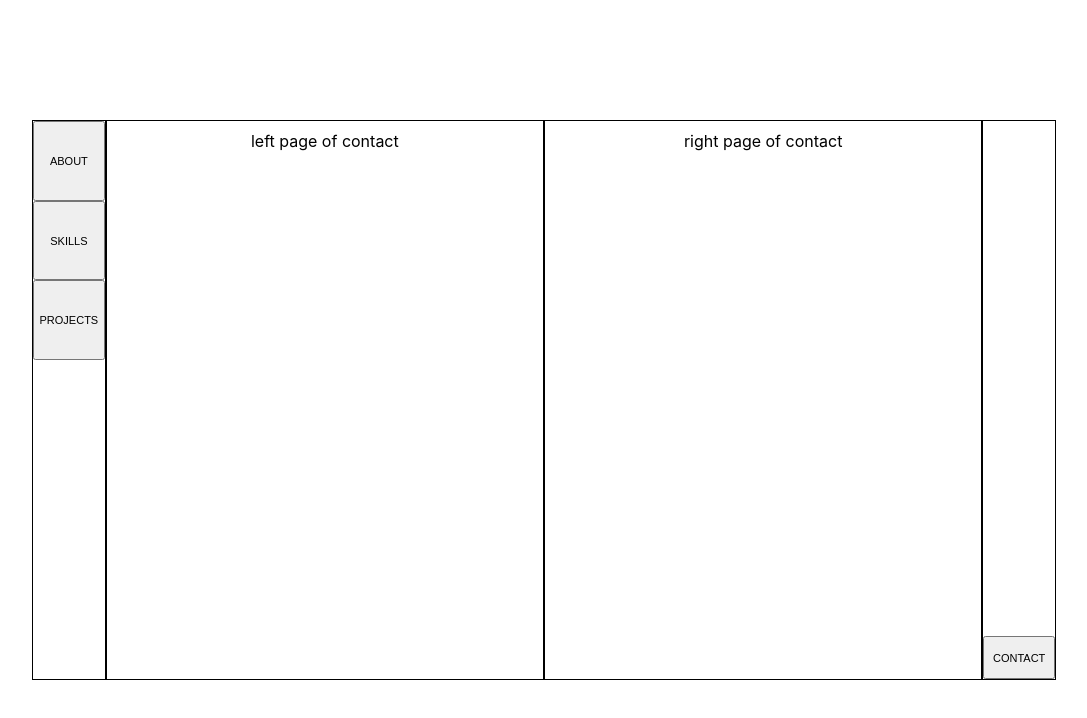
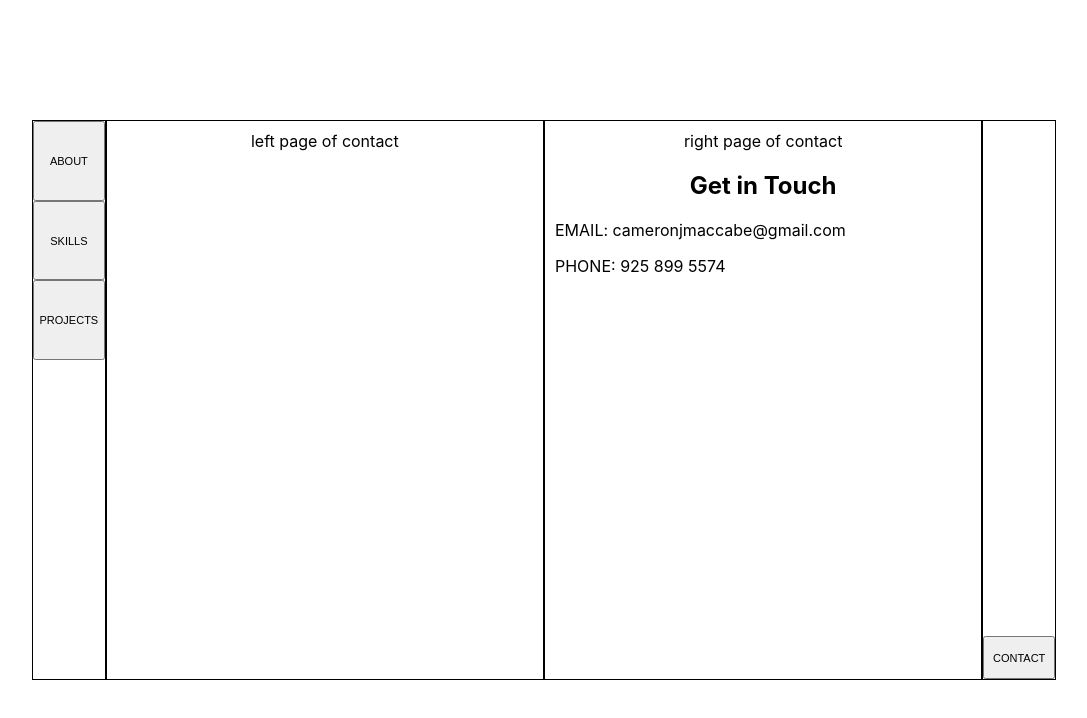
Before and after one commit to MacCabe1888/Professional-Portfolio, a React (Create React App) app: page /#/contact in a window 1280 px wide. Shown: the top 718 px of the page, without its empty margins (96-1183 px from the left). Built offline with nearby package versions, Linux system fonts and the light colour scheme.

Commit message:
added contact info

```diff
--- a/src/components/Contact/index.js
+++ b/src/components/Contact/index.js
@@ -12,7 +12,17 @@ class Contact extends Component {
         />
         <div className="pages">
           <Page pageName="contact" page="left" />
-          <Page pageName="contact" page="right" />
+          <Page pageName="contact" page="right">
+            <h2>
+              Get in Touch
+            </h2>
+            <p>
+              EMAIL: cameronjmaccabe@gmail.com
+            </p>
+            <p>
+              PHONE: 925 899 5574
+            </p>
+          </Page>
         </div>
         <Nav
           class="nav-right"
```
